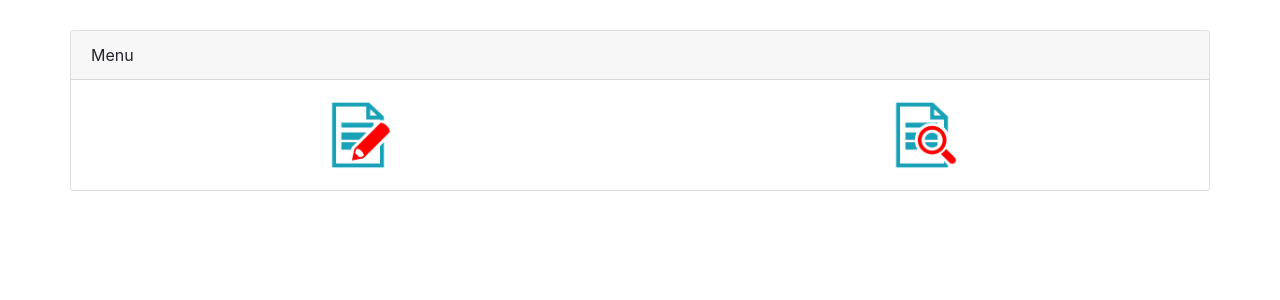
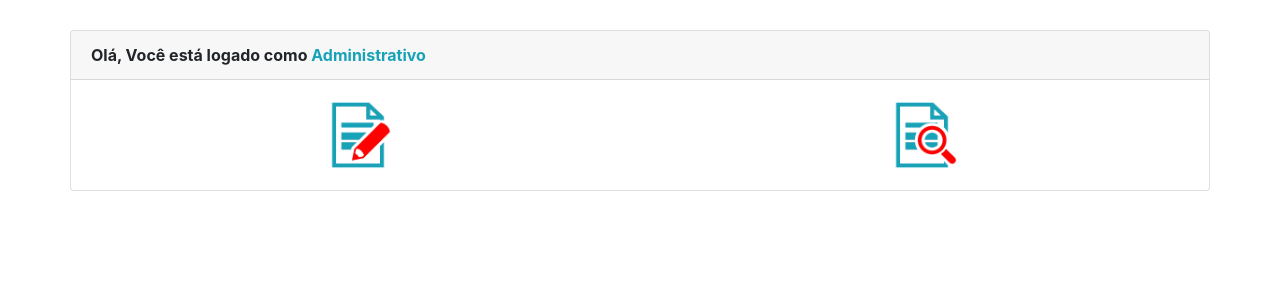
Before and after one commit to rafaeelcabral/ProjetoAppHelpDesk, a PHP site: page /home.php in a window 1280 px wide. Shown: the part 56-356 px from the top of the page. Run offline with PHP 8.4, Linux system fonts and the light colour scheme; the visitor is signed in with stand-in values (Sample User, id 1).

Commit message:
adicionando tipo do usuario na home

```diff
--- a/home.php
+++ b/home.php
@@ -42,7 +42,7 @@
                 <div class="card">
 
                     <div class="card-header">
-                        Menu
+                        <b> Olá, Você está logado como <span class="text-info"><?= $_SESSION["perfil"] ?></span> </b>
                     </div>
 
                     <div class="card-body">
```
